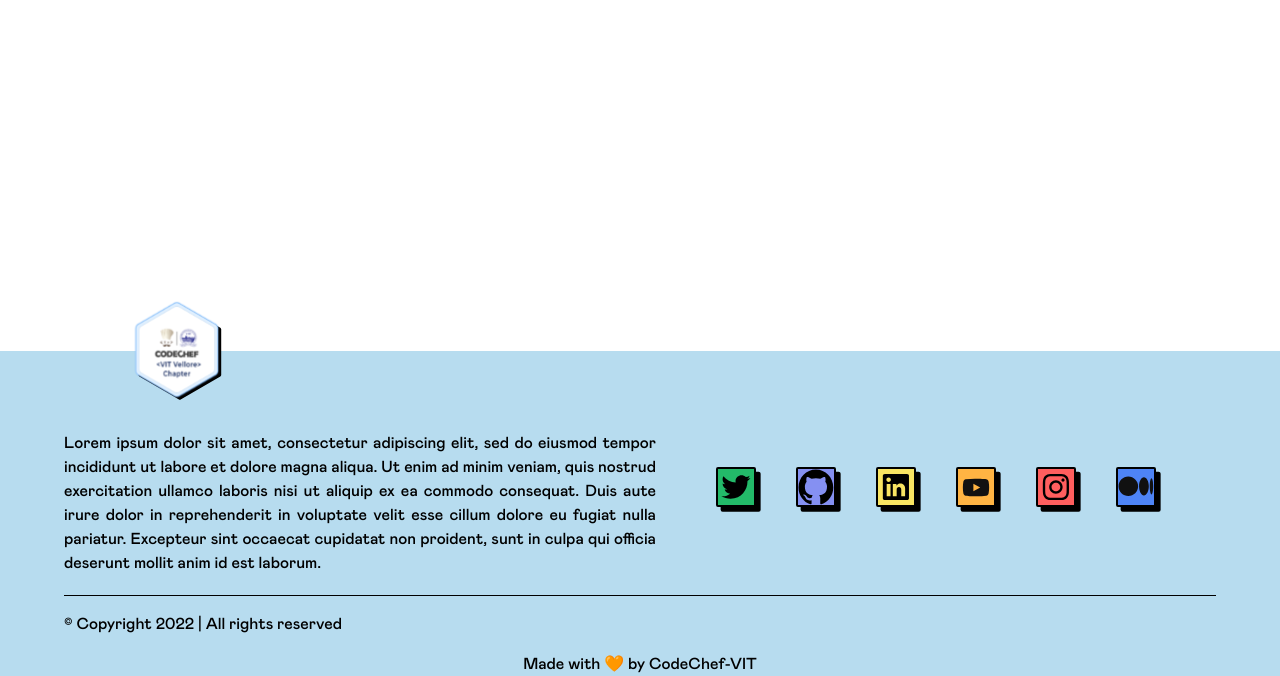
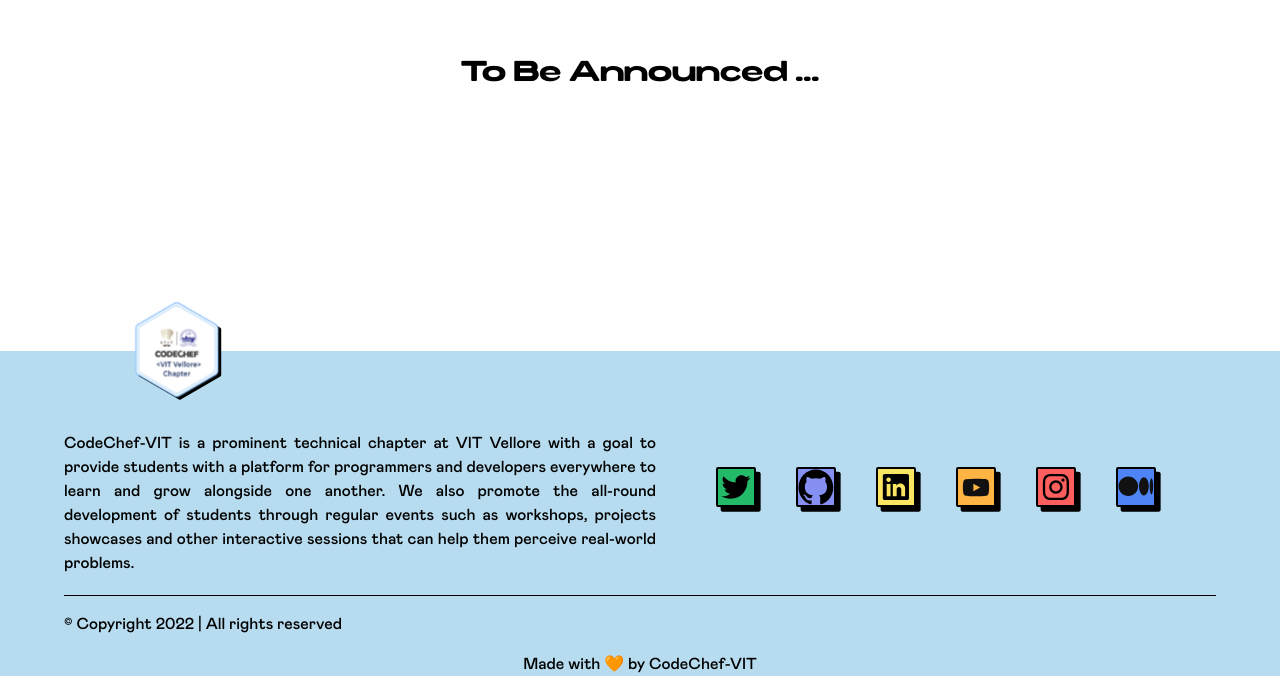
Before and after one commit to CodeChefVIT/Gravitas-22, a Next.js app: page / in a window 1280 px wide. Shown: the part 1819-2495 px from the top of the page. Built offline with nearby package versions, Linux system fonts and the light colour scheme.

Commit message:
fix: minor fixes

```diff
--- a/pages/index.js
+++ b/pages/index.js
@@ -100,7 +100,11 @@ export default function Home() {
           <h1 className="text-3xl font-mudclaw text-[#FDC62E] text-center">
             Our Sponsors
           </h1>
-          <div className="h-[70vh]"></div>
+          <div className="h-[70vh] flex items-center justify-center">
+            <p className="text-xl md:text-3xl font-mudclaw">
+              To Be Announced ...
+            </p>
+          </div>
         </section>
         <footer
           className=" text-sm lg:text-base font-mabry h-fit bg-[#B7DCEF]"
@@ -113,13 +117,13 @@ export default function Home() {
           <div className="m-auto max-w-[1900px] w-fit h-full flex flex-col justify-end">
             <div className=" w-[90%] mx-auto flex flex-col items-center justify-center md:flex-row border-b-[1px] border-black">
               <p className="mb-5 mt-20 w-[100%] whitespace-normal  flex-1 text-justify">
-                Lorem ipsum dolor sit amet, consectetur adipiscing elit, sed do
-                eiusmod tempor incididunt ut labore et dolore magna aliqua. Ut
-                enim ad minim veniam, quis nostrud exercitation ullamco laboris
-                nisi ut aliquip ex ea commodo consequat. Duis aute irure dolor
-                in reprehenderit in voluptate velit esse cillum dolore eu fugiat
-                nulla pariatur. Excepteur sint occaecat cupidatat non proident,
-                sunt in culpa qui officia deserunt mollit anim id est laborum.
+                CodeChef-VIT is a prominent technical chapter at VIT Vellore
+                with a goal to provide students with a platform for programmers
+                and developers everywhere to learn and grow alongside one
+                another. We also promote the all-round development of students
+                through regular events such as workshops, projects showcases and
+                other interactive sessions that can help them perceive
+                real-world problems.
               </p>
               <div className=" flex-[0.3] mt-12 mx-10 mb-5 grid  items-center grid-cols-3 lg:flex">
                 <SocialLink icon={"/twitter.svg"} bgColor="#23BA69" />
--- a/pages_config.json
+++ b/pages_config.json
@@ -2,17 +2,17 @@
   "cookoff": {
     "accent": "#FF4C38",
     "title": "CookOff",
-    "text": "Contrary to popular belief, Lorem Ipsum is not simply random text. It has roots in a piece of classical Latin literature from 45 BC, making it over 2000 years old. Richard McClintock, a Latin professor at Hampden-Sydney College in Virginia, looked up one of the more obscure Latin words, consectetur, from a Lorem Ipsum passage, and going through the cites of the word in classical literature, discovered the undoubtable source. Lorem Ipsum comes from sections 1.10.32 and 1.10.33 of  (The Extremes of Good and Evil) by Cicero, written in 45 BC. This book is a treatise on the theory of ethics, very popular during the Renaissance. The first line of Lorem Ipsum comes from a line in section 1.10.32."
+    "text": "Cook off is CodeChef VIT’s flagship competitive coding event that tests the coding skills of tech enthusiasts across the country. The event provides a platform for participants to develop their competitive coding skills and test their abilities. Cook Off 7.0 will be the seventh edition through which we hope to broaden the horizons of the participants."
   },
   "techtalks": {
     "accent": "#FDC62E",
     "title": "Tech Talks",
-    "text": "Contrary to popular belief, Lorem Ipsum is not simply random text. It has roots in a piece of classical Latin literature from 45 BC, making it over 2000 years old. Richard McClintock, a Latin professor at Hampden-Sydney College in Virginia, looked up one of the more obscure Latin words, consectetur, from a Lorem Ipsum passage, and going through the cites of the word in classical literature, discovered the undoubtable source. Lorem Ipsum comes from sections 1.10.32 and 1.10.33 of  (The Extremes of Good and Evil) by Cicero, written in 45 BC. This book is a treatise on the theory of ethics, very popular during the Renaissance. The first line of Lorem Ipsum comes from a line in section 1.10.32."
+    "text": "Tech talks is an offline round table discussion that promises an insight into the lives and careers of leading figures in the industry. Talking about emerging technologies, this is not just any guest lecture, but an interactive session providing students with a broader perspective on each domain covered. With speakers from different domains, blending perfectly together, we hope to surpass the success achieved in Tech talks 2.0."
   },
   "industreality": {
     "accent": "#3860FF",
     "title": "Industreality",
-    "text": "Contrary to popular belief, Lorem Ipsum is not simply random text. It has roots in a piece of classical Latin literature from 45 BC, making it over 2000 years old. Richard McClintock, a Latin professor at Hampden-Sydney College in Virginia, looked up one of the more obscure Latin words, consectetur, from a Lorem Ipsum passage, and going through the cites of the word in classical literature, discovered the undoubtable source. Lorem Ipsum comes from sections 1.10.32 and 1.10.33 of  (The Extremes of Good and Evil) by Cicero, written in 45 BC. This book is a treatise on the theory of ethics, very popular during the Renaissance. The first line of Lorem Ipsum comes from a line in section 1.10.32."
+    "text": "Indust-Reality is a seminar cum hands-on-workshop focusing on all aspects of a “Product Development Cycle”. \n\n A workshop that lightens the path for amateur coders by providing them with hands-on experience and mentoring sessions by guests who happen to be experts in their fields. Having four varied domains with an exciting problem statement and innovative approaches to a single problem, it really provides a jump start and allows people to hone their skills.\n We aspire to impart beginner to intermediate knowledge of products onto budding developers and also help the top teams get their projects vetted by experts."
   },
   "hashtech": {
     "accent": "#2FAB5A",
```
